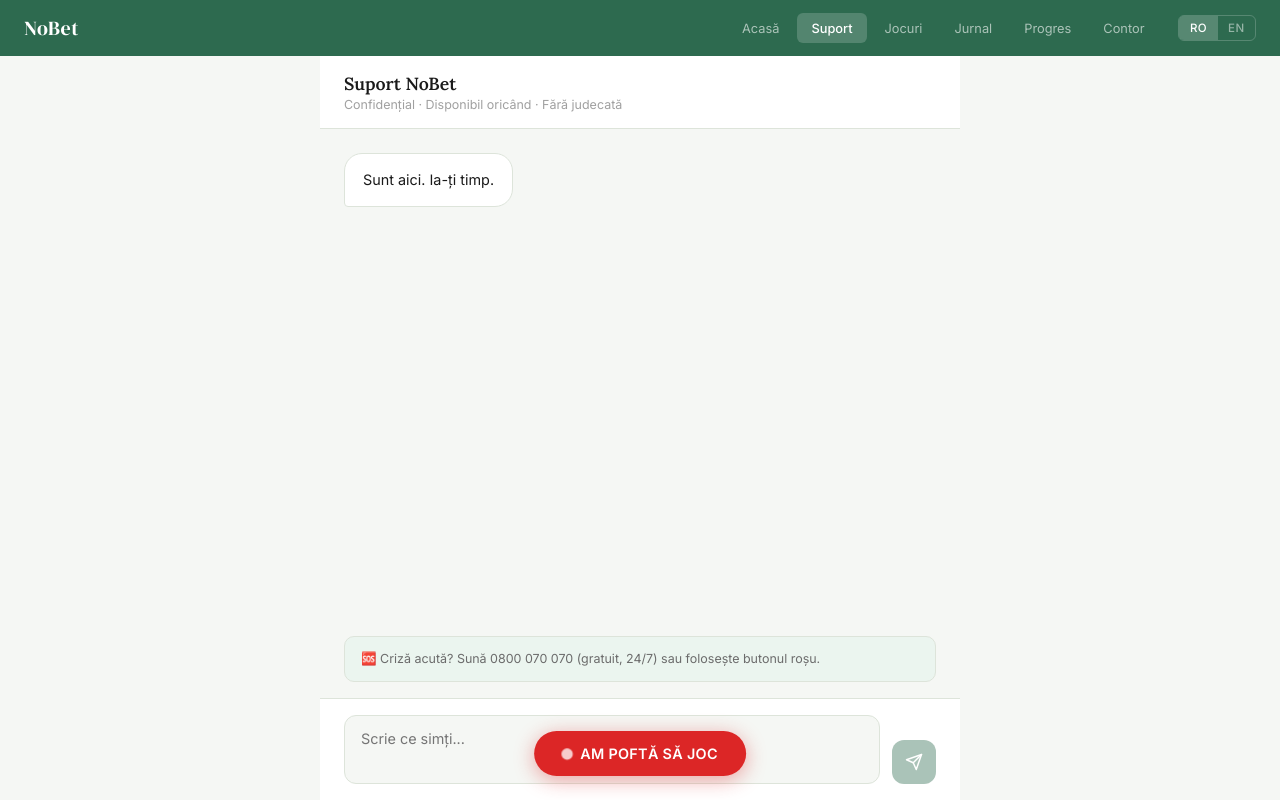
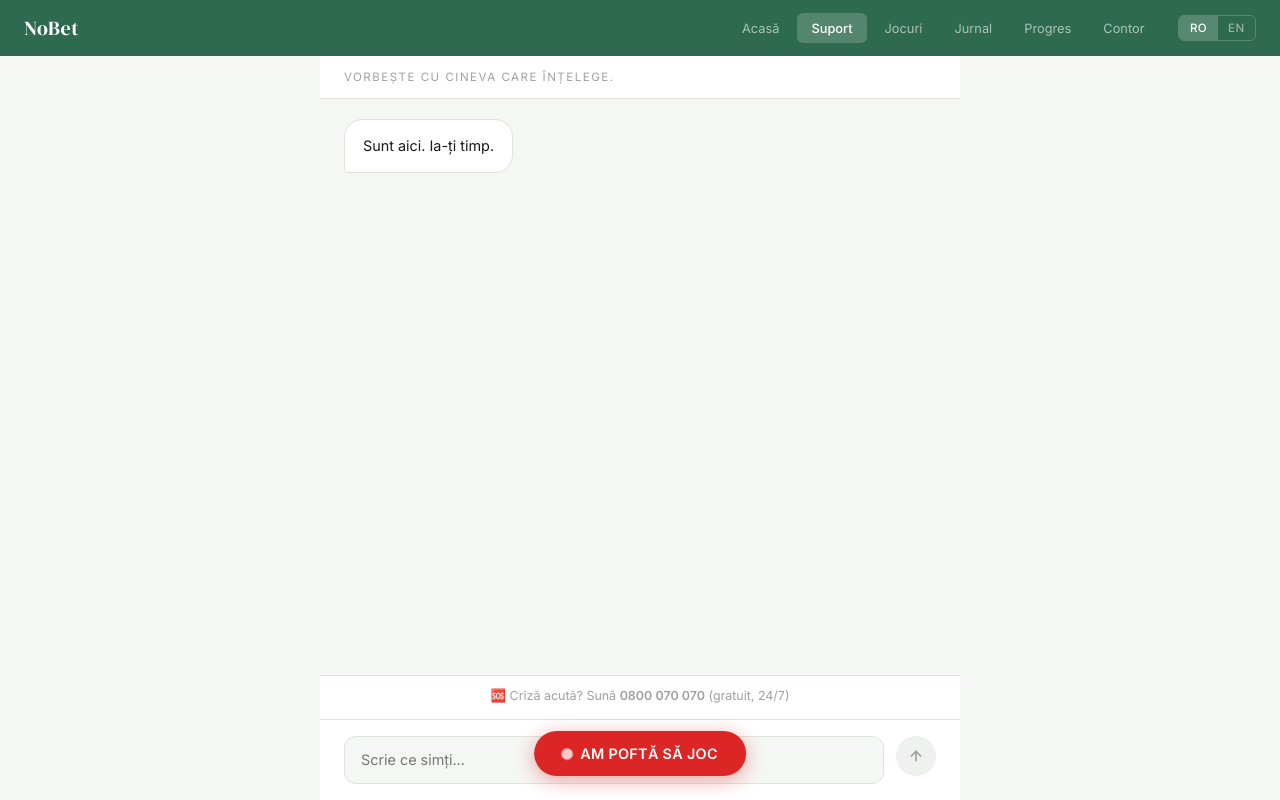
Before and after one commit to martinmanuelm84-ui/nobet-app, a Next.js app: page /companion in a window 1280 px wide. Built offline with nearby package versions, Linux system fonts and the light colour scheme.

Commit message:
fix companion - clean rewrite full height

```diff
--- a/app/companion/page.tsx
+++ b/app/companion/page.tsx
@@ -1,27 +1,22 @@
 'use client'
 import { useState, useEffect, useRef } from 'react'
 import Nav from '@/components/Nav'
-import { Lang } from '@/lib/i18n'
+import { Lang, t } from '@/lib/i18n'
 
 type Message = { role: 'user' | 'assistant'; content: string }
 
-const WELCOME: Record<Lang, string> = {
-  ro: 'Sunt aici. Ia-ți timp.',
-  en: 'I\'m here. Take your time.',
-}
-
 export default function CompanionPage() {
   const [lang, setLang] = useState<Lang>('ro')
-  const [messages, setMessages] = useState<Message[]>([])
+  const [messages, setMessages] = useState<Message[]>([
+    { role: 'assistant', content: 'Sunt aici. Ia-ți timp.' }
+  ])
   const [input, setInput] = useState('')
   const [loading, setLoading] = useState(false)
   const bottomRef = useRef<HTMLDivElement>(null)
 
   useEffect(() => {
     const savedLang = localStorage.getItem('nobet_lang') as Lang
-    const l = savedLang || 'ro'
-    setLang(l)
-    setMessages([{ role: 'assistant', content: WELCOME[l] }])
+    if (savedLang) setLang(savedLang)
   }, [])
 
   useEffect(() => {
@@ -30,8 +25,7 @@
 
   const send = async () => {
     if (!input.trim() || loading) return
-    const userMsg: Message = { role: 'user', content: input.trim() }
-    const newMessages = [...messages, userMsg]
+    const newMessages: Message[] = [...messages, { role: 'user', content: input }]
     setMessages(newMessages)
     setInput('')
     setLoading(true)
@@ -52,57 +46,88 @@
 
   return (
     <>
-      <Nav lang={lang} onLangChange={(l) => {
-        setLang(l)
-        setMessages([{ role: 'assistant', content: WELCOME[l] }])
-      }} />
-      <style>{`
-        @import url('https://fonts.googleapis.com/css2?family=Lora:wght@400;600&display=swap');
-        .chat-wrap { max-width:640px; margin:0 auto; display:flex; flex-direction:column; height:calc(100vh - 56px); display:flex; flex-direction:column; height:calc(100vh - 56px); max-width:640px; margin:0 auto; }
-        .chat-header { padding:1rem 1.5rem; border-bottom:1px solid var(--border); background:var(--surface); }
-        .chat-header h2 { font-family:'Lora',serif; font-size:1.1rem; font-weight:600; color:var(--text); margin-bottom:2px; }
-        .chat-header p { font-size:0.78rem; color:var(--text3); }
-        .chat-messages { flex:1; overflow-y:auto; padding:1.5rem; display:flex; flex-direction:column; gap:1rem; }
-        .msg { max-width:82%; padding:0.875rem 1.125rem; border-radius:18px; font-size:0.9rem; line-height:1.65; }
-        .msg.assistant { background:var(--surface); border:1px solid var(--border); color:var(--text); border-bottom-left-radius:4px; align-self:flex-start; }
-        .msg.user { background:var(--accent); color:white; border-bottom-right-radius:4px; align-self:flex-end; }
-        .msg.loading { opacity:0.5; font-style:italic; }
-        .chat-input { padding:1rem 1.5rem; background:var(--surface); border-top:1px solid var(--border); display:flex; gap:0.75rem; }
-        .chat-input textarea { flex:1; border:1px solid var(--border); border-radius:12px; padding:0.75rem 1rem; font-size:0.9rem; font-family:inherit; resize:none; outline:none; background:var(--bg); color:var(--text); line-height:1.5; }
-        .chat-input textarea:focus { border-color:var(--accent); }
-        .send-btn { width:44px; height:44px; border-radius:12px; background:var(--accent); border:none; cursor:pointer; display:flex; align-items:center; justify-content:center; flex-shrink:0; transition:opacity 0.2s; align-self:flex-end; }
-        .send-btn:hover { opacity:0.85; }
-        .send-btn:disabled { opacity:0.4; cursor:default; }
-        .crisis-note { margin:0 1.5rem 1rem; background:var(--accent-light); border:1px solid var(--border); border-radius:10px; padding:0.75rem 1rem; font-size:0.78rem; color:var(--text2); line-height:1.6; }
-      `}</style>
+      <Nav lang={lang} onLangChange={setLang} />
       <div className="chat-wrap">
-        <div className="chat-header">
-          <h2>{lang === 'ro' ? 'Suport NoBet' : 'NoBet Support'}</h2>
-          <p>{lang === 'ro' ? 'Confidențial · Disponibil oricând · Fără judecată' : 'Confidential · Always available · No judgment'}</p>
+        <div className="chat-subheader">
+          {lang === 'ro' ? 'VORBEȘTE CU CINEVA CARE ÎNȚELEGE.' : 'TALK TO SOMEONE WHO UNDERSTANDS.'}
         </div>
         <div className="chat-messages">
           {messages.map((m, i) => (
-            <div key={i} className={`msg ${m.role}`}>{m.content}</div>
+            <div key={i} style={{
+              maxWidth: '82%',
+              alignSelf: m.role === 'user' ? 'flex-end' : 'flex-start',
+              background: m.role === 'user' ? 'var(--accent)' : 'var(--surface)',
+              color: m.role === 'user' ? 'white' : 'var(--text)',
+              border: m.role === 'assistant' ? '1px solid var(--border)' : 'none',
+              padding: '0.875rem 1.125rem',
+              borderRadius: 18,
+              borderBottomRightRadius: m.role === 'user' ? 4 : 18,
+              borderBottomLeftRadius: m.role === 'assistant' ? 4 : 18,
+              fontSize: '0.9rem',
+              lineHeight: 1.65,
+            }}>
+              {m.content}
+            </div>
           ))}
-          {loading && <div className="msg assistant loading">…</div>}
+          {loading && (
+            <div style={{
+              alignSelf: 'flex-start',
+              background: 'var(--surface)',
+              border: '1px solid var(--border)',
+              padding: '0.875rem 1.125rem',
+              borderRadius: 18,
+              borderBottomLeftRadius: 4,
+              fontSize: '0.9rem',
+              color: 'var(--text3)',
+            }}>...</div>
+          )}
           <div ref={bottomRef} />
         </div>
-        <div className="crisis-note">
-          🆘 {lang === 'ro'
-            ? 'Criză acută? Sună 0800 070 070 (gratuit, 24/7) sau folosește butonul roșu.'
-            : 'Acute crisis? Call 0800 070 070 (free, 24/7) or use the red button.'}
+        <div style={{
+          padding: '0.75rem 1.5rem 1rem',
+          background: 'var(--surface)',
+          borderTop: '1px solid var(--border)',
+          fontSize: '0.78rem',
+          color: 'var(--text3)',
+          textAlign: 'center',
+        }}>
+          🆘 {lang === 'ro' ? 'Criză acută? Sună' : 'Acute crisis? Call'} <strong>0800 070 070</strong> ({lang === 'ro' ? 'gratuit, 24/7' : 'free, 24/7'})
         </div>
-        <div className="chat-input">
+        <div className="chat-input-bar">
           <textarea
-            rows={2}
+            className="chat-input"
             placeholder={lang === 'ro' ? 'Scrie ce simți...' : 'Write what you feel...'}
             value={input}
             onChange={e => setInput(e.target.value)}
-            onKeyDown={e => { if(e.key === 'Enter' && !e.shiftKey) { e.preventDefault(); send() } }}
+            onKeyDown={e => { if (e.key === 'Enter' && !e.shiftKey) { e.preventDefault(); send() } }}
+            rows={1}
+            style={{
+              flex: 1,
+              border: '1px solid var(--border)',
+              borderRadius: 12,
+              padding: '0.75rem 1rem',
+              fontSize: '0.9rem',
+              fontFamily: 'inherit',
+              resize: 'none',
+              outline: 'none',
+              background: 'var(--bg)',
+              color: 'var(--text)',
+              lineHeight: 1.5,
+            }}
           />
-          <button className="send-btn" onClick={send} disabled={loading || !input.trim()}>
-            <svg width="18" height="18" viewBox="0 0 24 24" fill="none" stroke="white" strokeWidth="2" strokeLinecap="round" strokeLinejoin="round">
-              <line x1="22" y1="2" x2="11" y2="13"/><polygon points="22 2 15 22 11 13 2 9 22 2"/>
+          <button onClick={send} disabled={loading} style={{
+            width: 40, height: 40,
+            borderRadius: '50%',
+            border: 'none',
+            background: input.trim() ? 'var(--accent)' : 'var(--surface2)',
+            color: input.trim() ? 'white' : 'var(--text3)',
+            cursor: input.trim() ? 'pointer' : 'default',
+            display: 'flex', alignItems: 'center', justifyContent: 'center',
+            flexShrink: 0,
+            transition: 'background 0.2s',
+          }}>
+            <svg width="16" height="16" viewBox="0 0 24 24" fill="none" stroke="currentColor" strokeWidth="2.5" strokeLinecap="round" strokeLinejoin="round">
+              <line x1="12" y1="19" x2="12" y2="5"/><polyline points="5 12 12 5 19 12"/>
             </svg>
           </button>
         </div>
```
